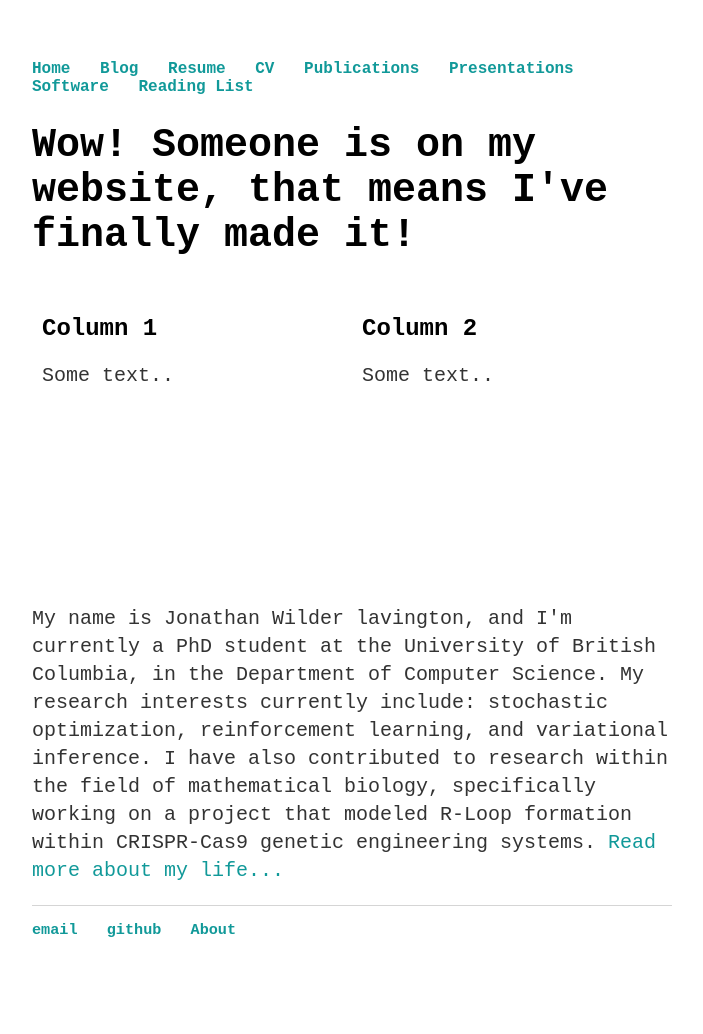
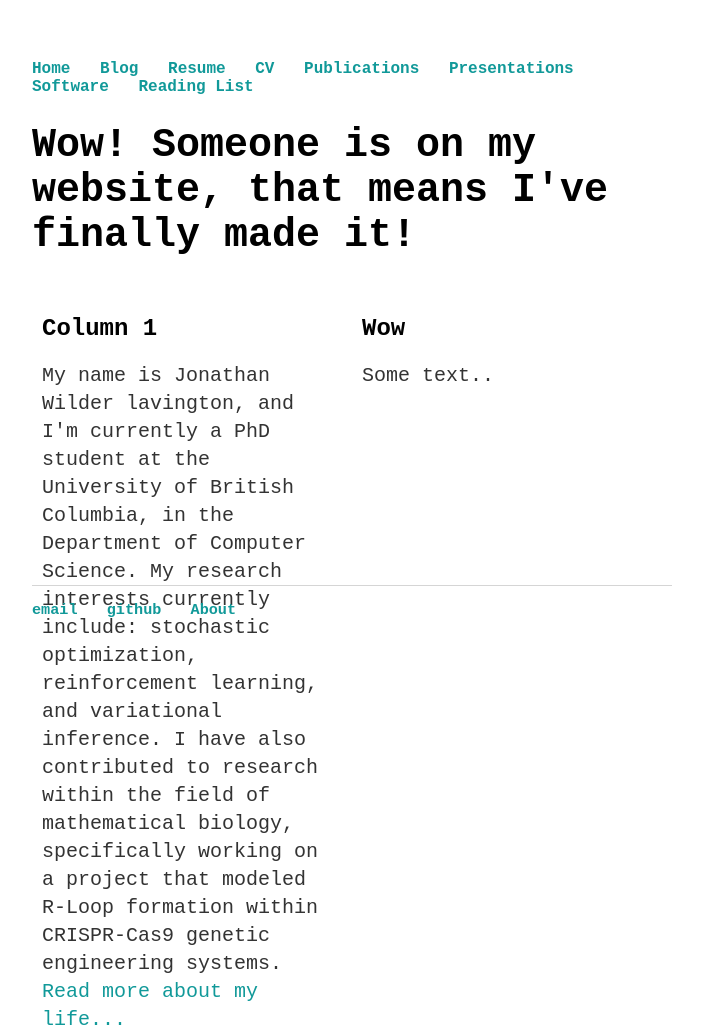
Before and after one commit to WilderLavington/old_web_page, a Jekyll site: the page built from index.html, in a window 1280 px wide. Shown: the whole page, without its empty margins (288-991 px from the left). Built offline with Jekyll 4.4.1, drawn with Linux system fonts in a browser that asks for light colours; before the commit the page ends 999 px from its top, so only the background shows below that.

Commit message:
Update index.html

```diff
--- a/index.html
+++ b/index.html
@@ -26,16 +26,16 @@ layout: default
  <div class="row">
   <div class="column">
     <h2>Column 1</h2>
-    <p>Some text..</p>
-  </div>
-  <div class="column">
-    <h2>Column 2</h2>
-    <p>Some text..</p>
-  </div>
-</div>
-<p>My name is Jonathan Wilder lavington, and I'm currently a PhD student at the University of British Columbia,
+    <p>My name is Jonathan Wilder lavington, and I'm currently a PhD student at the University of British Columbia,
 in the Department of Computer Science. My research interests currently include: stochastic optimization,
 reinforcement learning, and variational inference. I have also contributed to research within the field of mathematical
 biology, specifically working on a project that modeled R-Loop formation within CRISPR-Cas9 genetic engineering systems.
 <a href="https://wilderlavington.github.io/about/">Read more about my life...</a></p>
+  </div>
+  <div class="column">
+    <h2>Wow </h2>
+    <p>Some text..</p>
+  </div>
+</div>
+
 </body>
```
